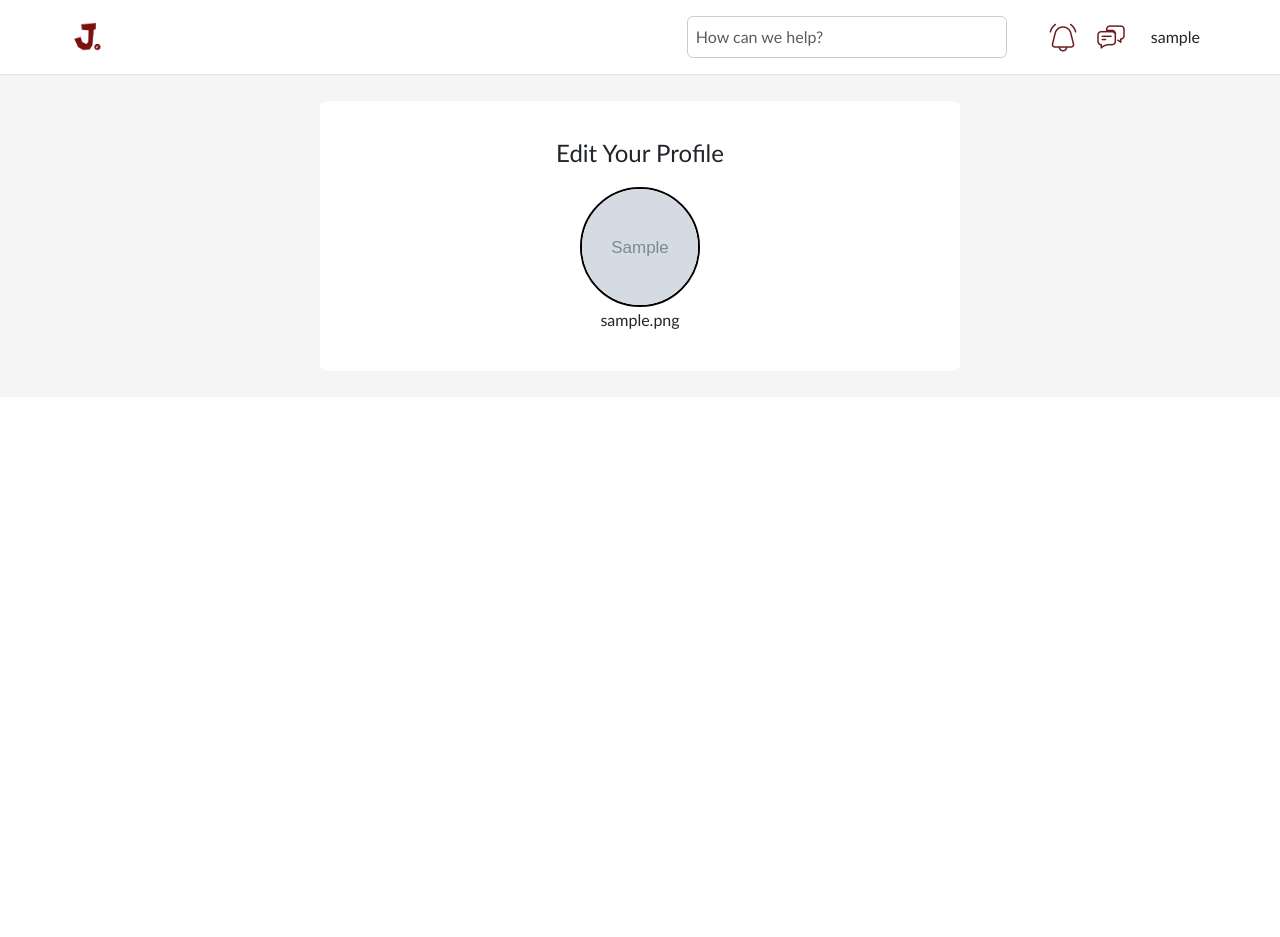
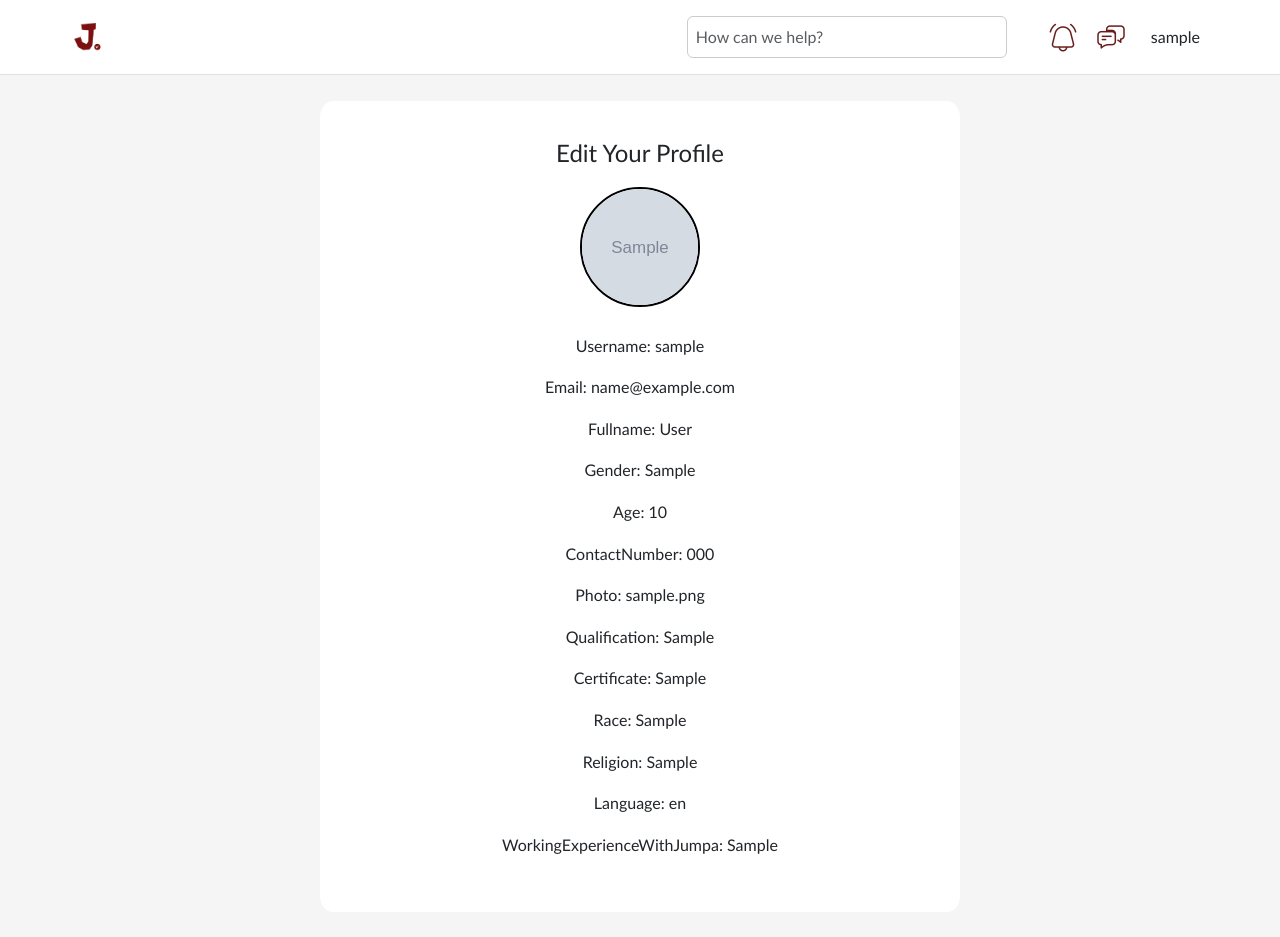
Before and after one commit to Gunslingahhh/JUMPA, a PHP site: page /php/editprofile.php in a window 1280 px wide. Before the commit the page ends 329 px from the top, so only its background shows below. Run offline with PHP 8.4, Linux system fonts and the light colour scheme; the visitor is signed in with stand-in values (Sample User, id 1); tables that the repository leaves empty or names only in its code hold one stand-in row (values such as "Sample post"); grey boxes marked "Sample" are stand-in pictures.

Commit message:
Display information at the edit profile

```diff
--- a/php/editprofile.php
+++ b/php/editprofile.php
@@ -11,13 +11,25 @@
     include "connection.php";
 
     $user_id=$_SESSION['user_id'];
-    $sql = "SELECT user_photo FROM user WHERE user_id = $user_id";
+    $sql = "SELECT user_username, user_email, user_fullname, user_gender, user_age, user_contactNumber, user_photo, user_qualification, user_certificate, user_race, user_religion, user_language, user_workingExperienceWithJumpa FROM user WHERE user_id = $user_id";
     $stmt = $conn->prepare($sql);
     $stmt->execute();
     $result = $stmt->get_result();
     $row = $result->fetch_assoc();
 
+    $user_username = $row['user_username'];
+    $user_email = $row['user_email'];
+    $user_fullname = $row['user_fullname'];
+    $user_gender = $row['user_gender'];
+    $user_age = $row['user_age'];
+    $user_contactNumber = $row['user_contactNumber'];
     $user_photo = $row['user_photo'];
+    $user_qualification = $row['user_qualification'];
+    $user_certificate = $row['user_certificate'];
+    $user_race = $row['user_race'];
+    $user_religion = $row['user_religion'];
+    $user_language = $row['user_language'];
+    $user_workingExperienceWithJumpa = $row['user_workingExperienceWithJumpa'];
 ?>
 
 <html>
@@ -78,8 +90,20 @@
         <main id="profilemainid">
             <section class="createprofilemain">
                 <h1 class="createprofiletitle">Edit Your Profile</h1>
-                <img id="profile-picture" src="<?php echo $user_photo; ?>">
-                <?php echo $user_photo; ?>
+                <img id="profile-picture" src="<?php echo $user_photo; ?>"><br>
+                <p>Username: <?php echo $user_username; ?></p>
+                <p>Email: <?php echo $user_email; ?></p>
+                <p>Fullname: <?php echo $user_fullname; ?></p>
+                <p>Gender: <?php echo $user_gender; ?></p>
+                <p>Age: <?php echo $user_age; ?></p>
+                <p>ContactNumber: <?php echo $user_contactNumber; ?></p>
+                <p>Photo: <?php echo $user_photo; ?></p>
+                <p>Qualification: <?php echo $user_qualification; ?></p>
+                <p>Certificate: <?php echo $user_certificate; ?></p>
+                <p>Race: <?php echo $user_race; ?></p>
+                <p>Religion: <?php echo $user_religion; ?></p>
+                <p>Language: <?php echo $user_language; ?></p>
+                <p>WorkingExperienceWithJumpa: <?php echo $user_workingExperienceWithJumpa; ?></p>
             </section>
         </main>
 
```
